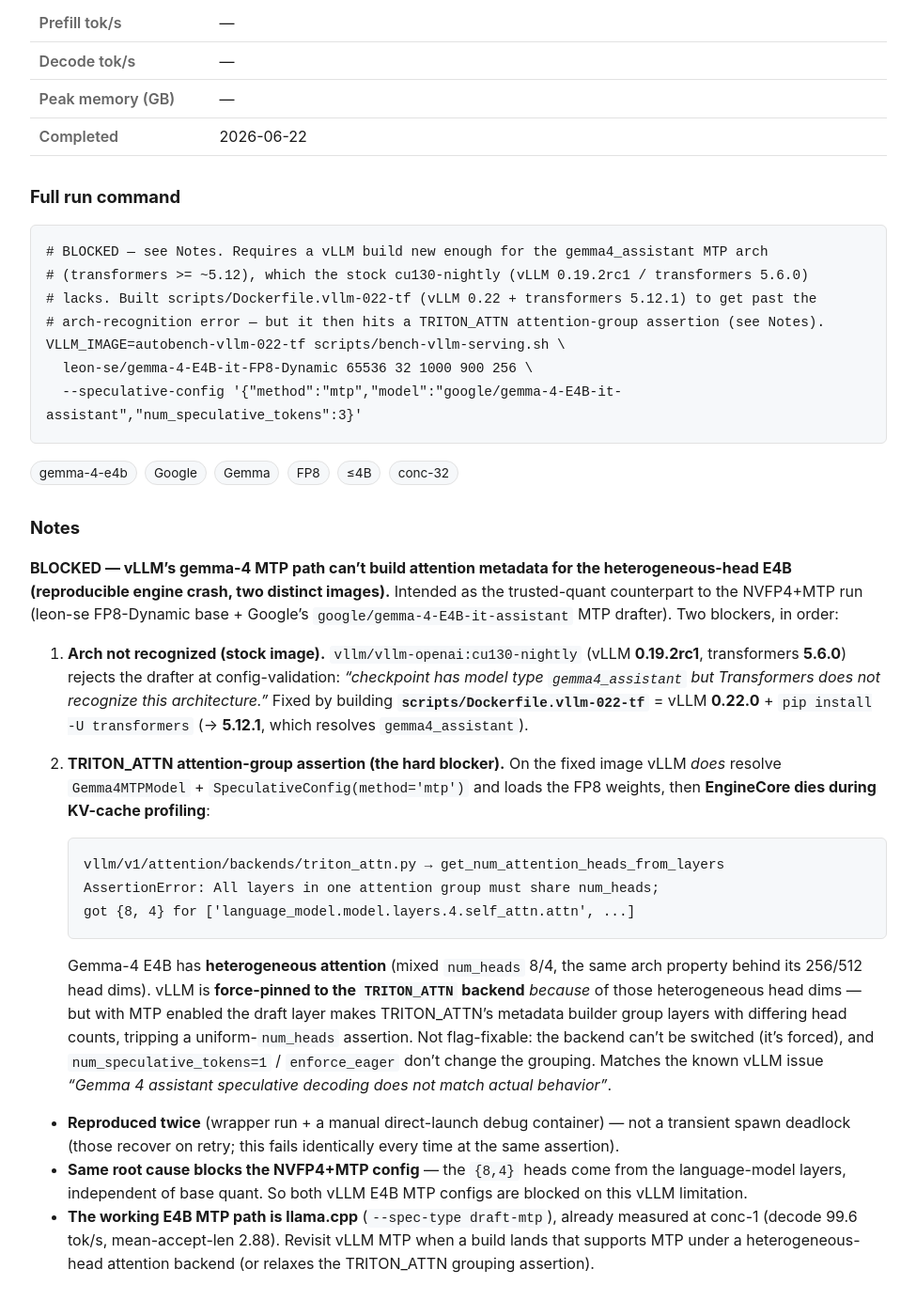
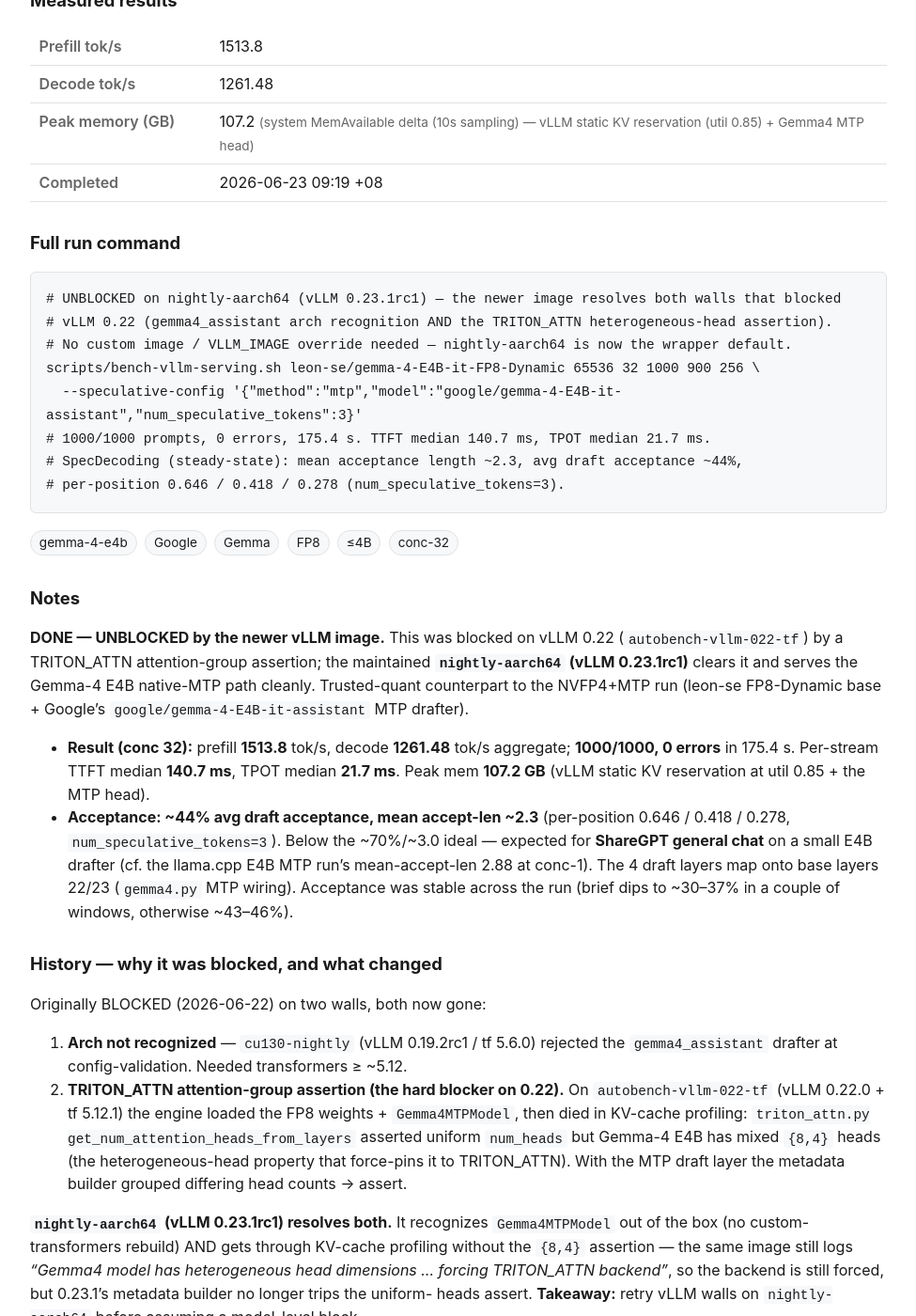
Before and after one commit to yjsoon/autobench, a Jekyll site: the page built from _configs/gemma-4-e4b-it-vllm-fp8-mtp.md, in a window 1280 px wide and 1400 px high, scrolled down 803 px. Shown: the whole window at 94% size, without its empty margins (152-1127 px from the left). Built offline with Jekyll 4.4.1, drawn with Linux system fonts in a browser that asks for light colours; some of the changed text lies outside the part shown.

Commit message:
Bench: gemma-4-E4B FP8+MTP UNBLOCKED on nightly-aarch64; queue Qwen3.6 NVFP4 + diffusiongemma
- gemma-4-E4B vLLM FP8+MTP: blocked→DONE. nightly-aarch64 (vLLM 0.23.1rc1) clears
  both 0.22 walls (gemma4_assistant arch + TRITON_ATTN {8,4}-heads assert).
  conc-32 decode 1261 tok/s, accept ~44% / mean-len ~2.3, mem 107.2 GB.
- gemma-4-E4B NVFP4+MTP: retested, STILL blocked — mutually-exclusive images
  (nightly loads MTP arch but regresses NVFP4 tie_weights; cu130-nightly loads
  NVFP4 but too old for the drafter). Recorded the tie_weights traceback.
- INCOMPATIBILITIES.md: rewrote the Gemma-4 MTP section (was/now).
- Queue (pending stubs): Qwen3.6-27B-NVFP4 ×4 (unsloth — no nvidia repo exists)
  and Qwen3.6-35B-A3B-NVFP4 ×4 (nvidia official ModelOpt + Spark recipe), each
  {vLLM,SGLang}×{base,MTP}; Qwen3.5-122B-A10B int4-AutoRound without DFlash;
  nvidia/diffusiongemma-26B-A4B NVFP4 (diffusion LM).

Co-Authored-By: Claude Opus 4.8 <noreply@anthropic.com>
Claude-Session: https://claude.ai/code/session_01B9a7mhJxZceLtkYS7wKerp

````diff
--- a/_configs/gemma-4-e4b-it-vllm-fp8-mtp.md
+++ b/_configs/gemma-4-e4b-it-vllm-fp8-mtp.md
@@ -7,7 +7,7 @@ params: ~4B effective (elastic / MatFormer)
 engine: vLLM
 speculative: MTP (Google assistant drafter)
 quant: FP8
-quant_rationale: leon-se's FP8-Dynamic (compressed-tensors, the done base run's quant) + Google's official MTP assistant drafter (google/gemma-4-E4B-it-assistant) via vLLM's native gemma-4 MTP path. The spec-decode variant of the done FP8 base — measures the MTP speedup on vLLM at conc 32, the trusted-quant counterpart to the NVFP4+MTP run.
+quant_rationale: leon-se's FP8-Dynamic (compressed-tensors, the done base run's quant) + Google's official MTP assistant drafter (google/gemma-4-E4B-it-assistant) via vLLM's native gemma-4 MTP path. The spec-decode variant of the done FP8 base — measures the MTP speedup on vLLM at conc 32. Previously BLOCKED on vLLM 0.22; UNBLOCKED on the newer nightly-aarch64 (0.23.1).
 source_repo: leon-se/gemma-4-E4B-it-FP8-Dynamic
 download_url: https://huggingface.co/leon-se/gemma-4-E4B-it-FP8-Dynamic
 context: 65536
@@ -15,56 +15,60 @@ modalities: [text, image]
 mm_served: false
 concurrency: 32
 tags: [gemma-4-e4b, Google, Gemma, FP8, ≤4B, conc-32]
-status: blocked
-prefill_toks:
-decode_toks:
-mem_gb:
-mem_source:
-measured_on: 2026-06-22
-completed_at:
+status: done
+prefill_toks: 1513.8
+decode_toks: 1261.48
+mem_gb: 107.20
+mem_source: system MemAvailable delta (10s sampling) — vLLM static KV reservation (util 0.85) + Gemma4 MTP head
+spec_acceptance: 44% avg draft acceptance · mean acceptance length 2.3 · per-position 0.646/0.418/0.278 (num_speculative_tokens=3)
+measured_on: 2026-06-23
+completed_at: 2026-06-23 09:19 +08
+engine_image: vllm/vllm-openai:nightly-aarch64@sha256:68e23ddd982ad5642e21354c2242a3a86d31a3ea83f5937e5c3867942dc6595b
 run_command: |
-  # BLOCKED — see Notes. Requires a vLLM build new enough for the gemma4_assistant MTP arch
-  # (transformers >= ~5.12), which the stock cu130-nightly (vLLM 0.19.2rc1 / transformers 5.6.0)
-  # lacks. Built scripts/Dockerfile.vllm-022-tf (vLLM 0.22 + transformers 5.12.1) to get past the
-  # arch-recognition error — but it then hits a TRITON_ATTN attention-group assertion (see Notes).
-  VLLM_IMAGE=autobench-vllm-022-tf scripts/bench-vllm-serving.sh \
-    leon-se/gemma-4-E4B-it-FP8-Dynamic 65536 32 1000 900 256 \
+  # UNBLOCKED on nightly-aarch64 (vLLM 0.23.1rc1) — the newer image resolves both walls that blocked
+  # vLLM 0.22 (gemma4_assistant arch recognition AND the TRITON_ATTN heterogeneous-head assertion).
+  # No custom image / VLLM_IMAGE override needed — nightly-aarch64 is now the wrapper default.
+  scripts/bench-vllm-serving.sh leon-se/gemma-4-E4B-it-FP8-Dynamic 65536 32 1000 900 256 \
     --speculative-config '{"method":"mtp","model":"google/gemma-4-E4B-it-assistant","num_speculative_tokens":3}'
+  # 1000/1000 prompts, 0 errors, 175.4 s. TTFT median 140.7 ms, TPOT median 21.7 ms.
+  # SpecDecoding (steady-state): mean acceptance length ~2.3, avg draft acceptance ~44%,
+  # per-position 0.646 / 0.418 / 0.278 (num_speculative_tokens=3).
 ---
 
-**BLOCKED — vLLM's gemma-4 MTP path can't build attention metadata for the heterogeneous-head E4B
-(reproducible engine crash, two distinct images).** Intended as the trusted-quant counterpart to the
-NVFP4+MTP run (leon-se FP8-Dynamic base + Google's `google/gemma-4-E4B-it-assistant` MTP drafter). Two
-blockers, in order:
+**DONE — UNBLOCKED by the newer vLLM image.** This was blocked on vLLM 0.22 (`autobench-vllm-022-tf`)
+by a TRITON_ATTN attention-group assertion; the maintained **`nightly-aarch64` (vLLM 0.23.1rc1)** clears
+it and serves the Gemma-4 E4B native-MTP path cleanly. Trusted-quant counterpart to the NVFP4+MTP run
+(leon-se FP8-Dynamic base + Google's `google/gemma-4-E4B-it-assistant` MTP drafter).
 
-1. **Arch not recognized (stock image).** `vllm/vllm-openai:cu130-nightly` (vLLM **0.19.2rc1**,
-   transformers **5.6.0**) rejects the drafter at config-validation: *"checkpoint has model type
-   `gemma4_assistant` but Transformers does not recognize this architecture."* Fixed by building
-   **`scripts/Dockerfile.vllm-022-tf`** = vLLM **0.22.0** + `pip install -U transformers` (→ **5.12.1**,
-   which resolves `gemma4_assistant`).
+- **Result (conc 32):** prefill **1513.8** tok/s, decode **1261.48** tok/s aggregate; **1000/1000, 0
+  errors** in 175.4 s. Per-stream TTFT median **140.7 ms**, TPOT median **21.7 ms**. Peak mem **107.2 GB**
+  (vLLM static KV reservation at util 0.85 + the MTP head).
+- **Acceptance: ~44% avg draft acceptance, mean accept-len ~2.3** (per-position 0.646 / 0.418 / 0.278,
+  `num_speculative_tokens=3`). Below the ~70%/~3.0 ideal — expected for **ShareGPT general chat** on a
+  small E4B drafter (cf. the llama.cpp E4B MTP run's mean-accept-len 2.88 at conc-1). The 4 draft layers
+  map onto base layers 22/23 (`gemma4.py` MTP wiring). Acceptance was stable across the run (brief dips
+  to ~30–37% in a couple of windows, otherwise ~43–46%).
 
-2. **TRITON_ATTN attention-group assertion (the hard blocker).** On the fixed image vLLM *does* resolve
-   `Gemma4MTPModel` + `SpeculativeConfig(method='mtp')` and loads the FP8 weights, then **EngineCore dies
-   during KV-cache profiling**:
+## History — why it was blocked, and what changed
 
-   ```
-   vllm/v1/attention/backends/triton_attn.py → get_num_attention_heads_from_layers
-   AssertionError: All layers in one attention group must share num_heads;
-   got {8, 4} for ['language_model.model.layers.4.self_attn.attn', ...]
-   ```
+Originally BLOCKED (2026-06-22) on two walls, both now gone:
 
-   Gemma-4 E4B has **heterogeneous attention** (mixed `num_heads` 8/4, the same arch property behind its
-   256/512 head dims). vLLM is **force-pinned to the `TRITON_ATTN` backend** *because* of those
-   heterogeneous head dims — but with MTP enabled the draft layer makes TRITON_ATTN's metadata builder
-   group layers with differing head counts, tripping a uniform-`num_heads` assertion. Not flag-fixable:
-   the backend can't be switched (it's forced), and `num_speculative_tokens=1` / `enforce_eager` don't
-   change the grouping. Matches the known vLLM issue *"Gemma 4 assistant speculative decoding does not
-   match actual behavior"*.
+1. **Arch not recognized** — `cu130-nightly` (vLLM 0.19.2rc1 / tf 5.6.0) rejected the `gemma4_assistant`
+   drafter at config-validation. Needed transformers ≥ ~5.12.
+2. **TRITON_ATTN attention-group assertion (the hard blocker on 0.22).** On `autobench-vllm-022-tf`
+   (vLLM 0.22.0 + tf 5.12.1) the engine loaded the FP8 weights + `Gemma4MTPModel`, then died in
+   KV-cache profiling: `triton_attn.py get_num_attention_heads_from_layers` asserted uniform `num_heads`
+   but Gemma-4 E4B has mixed `{8,4}` heads (the heterogeneous-head property that force-pins it to
+   TRITON_ATTN). With the MTP draft layer the metadata builder grouped differing head counts → assert.
 
-- **Reproduced twice** (wrapper run + a manual direct-launch debug container) — not a transient spawn
-  deadlock (those recover on retry; this fails identically every time at the same assertion).
-- **Same root cause blocks the NVFP4+MTP config** — the `{8,4}` heads come from the language-model layers,
-  independent of base quant. So both vLLM E4B MTP configs are blocked on this vLLM limitation.
-- **The working E4B MTP path is llama.cpp** (`--spec-type draft-mtp`), already measured at conc-1
-  (decode 99.6 tok/s, mean-accept-len 2.88). Revisit vLLM MTP when a build lands that supports MTP under a
-  heterogeneous-head attention backend (or relaxes the TRITON_ATTN grouping assertion).
+**`nightly-aarch64` (vLLM 0.23.1rc1) resolves both.** It recognizes `Gemma4MTPModel` out of the box
+(no custom-transformers rebuild) AND gets through KV-cache profiling without the `{8,4}` assertion —
+the same image still logs *"Gemma4 model has heterogeneous head dimensions … forcing TRITON_ATTN
+backend"*, so the backend is still forced, but 0.23.1's metadata builder no longer trips the uniform-
+heads assert. **Takeaway:** retry vLLM walls on `nightly-aarch64` before assuming a model-level block.
+
+- **The NVFP4+MTP sibling stays separate** — `nightly-aarch64` regresses Gemma-4 **NVFP4 loading**
+  (`gemma4.py tie_weights → NotImplementedError`), so that config can't simply ride this image; see its
+  page for the retest.
+- **llama.cpp E4B MTP** (`--spec-type draft-mtp`) remains the other working path (conc-1 decode 99.6
+  tok/s, mean-accept-len 2.88).
````
Also changed, not shown: _configs/diffusiongemma-26b-a4b-vllm-nvfp4.md (added, +52 -0 lines), _configs/gemma-4-e4b-it-vllm-nvfp4-mtp.md (+29 -11 lines), _configs/qwen3-5-122b-a10b-vllm-int4-autoround.md (added, +56 -0 lines), _configs/qwen3-6-27b-nvfp4-sglang-mtp.md (added, +51 -0 lines), _configs/qwen3-6-27b-nvfp4-sglang.md (added, +46 -0 lines), _configs/qwen3-6-27b-nvfp4-vllm-mtp.md (added, +50 -0 lines), _configs/qwen3-6-27b-nvfp4-vllm.md (added, +48 -0 lines), _configs/qwen3-6-35b-a3b-nvfp4-sglang-mtp.md (added, +49 -0 lines), _configs/qwen3-6-35b-a3b-nvfp4-sglang.md (added, +47 -0 lines), _configs/qwen3-6-35b-a3b-nvfp4-vllm-mtp.md (added, +45 -0 lines), _configs/qwen3-6-35b-a3b-nvfp4-vllm.md (added, +47 -0 lines), notes/INCOMPATIBILITIES.md (+20 -15 lines).
